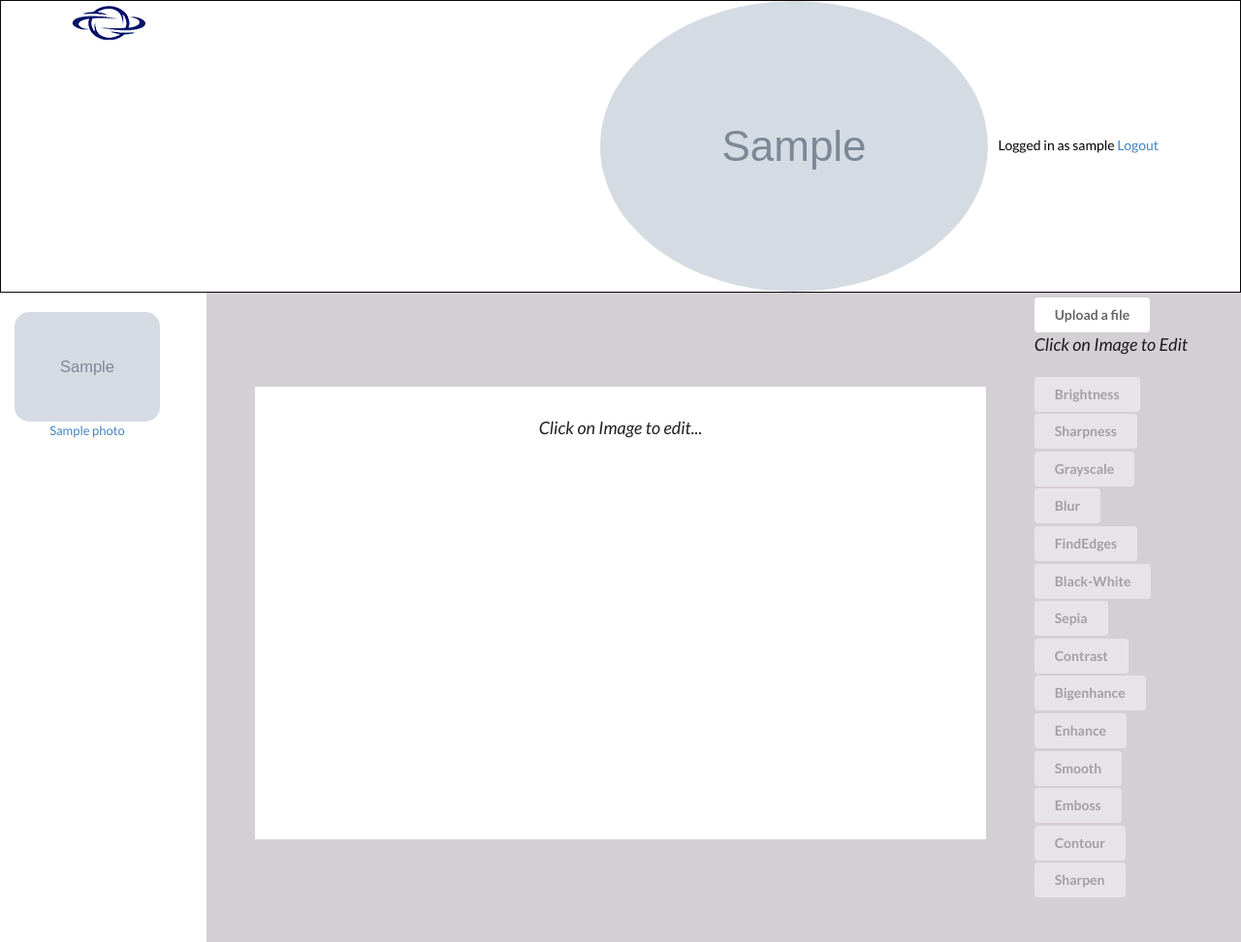
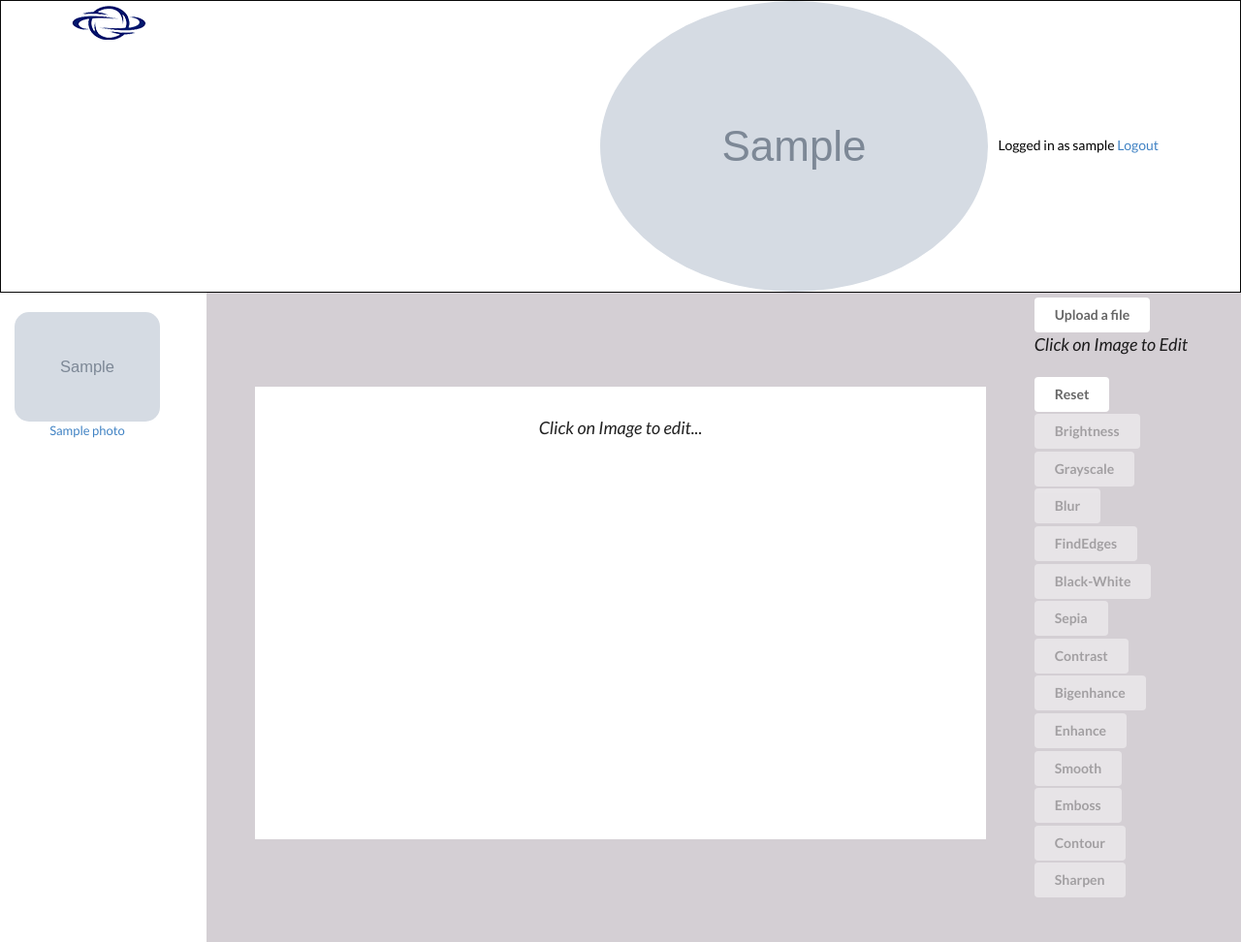
Before and after one commit to andela-sjames/django-photo-edit, a Django app: page /photoapp/photos/ in a window 1280 px wide. Shown: the whole page at 97% size. Run offline with Django 3.2, Linux system fonts and the light colour scheme; a user stored in the database is signed in; tables that the repository leaves empty hold one stand-in row (values such as "Sample post"); grey boxes marked "Sample" are stand-in pictures; parts of the project's set-up code (start-up, migrations or seed data) failed here and were passed over; some libraries are stand-ins or nearby versions.

Commit message:
add reset button and make effects buttons active on current selection

```diff
--- a/photoedit/photoapp/effects.py
+++ b/photoedit/photoapp/effects.py
@@ -29,12 +29,6 @@ class Applyeffects(object):
             img = Image.open(self.pilimage)
             enh = ImageEnhance.Brightness(img)
             img = enh.enhance(1.8)
-
-        if effect == 'sharpness':
-
-            img = Image.open(self.pilimage)
-            enh = ImageEnhance.Sharpness(img)
-            img = enh.enhance(2.5)
 
         if effect == 'grayscale':
 
--- a/photoedit/photoapp/templates/photoapp/delete_modal.html
+++ b/photoedit/photoapp/templates/photoapp/delete_modal.html
@@ -16,9 +16,9 @@
             </div>
             <div class="modal-footer">
                 <a href="#" id="photodeletediv">
-                <button type="button" class="ui blue basic button" id="confirmdelete">Delete</button>
+                <button type="button" class="ui black basic button" id="confirmdelete">Delete</button>
                 </a>
-                <button type="button" class="ui blue basic button" data-dismiss="modal">Close</button>
+                <button type="button" class="ui black basic button" data-dismiss="modal">Close</button>
             </div>
         </div><!-- /.modal-content -->
     </div><!-- /.modal-dialog -->
--- a/photoedit/photoapp/templates/photoapp/photoapp.html
+++ b/photoedit/photoapp/templates/photoapp/photoapp.html
@@ -48,14 +48,12 @@
                     {% endif %}
                     </div>
 
-                    <div class="ui active large loader" style="display:none"></div>
-
                     <img class="flex img-responsive" id="avatar" src="">
 
-                    <p id="show">Click on Image to edit..</p>
+                    <h3 id="show">Click on Image to edit..</h3>
 
                 </div>
-                <div class="row">
+                <div class="row" id="hide">
                     <button class="ui facebook button share" id="fbk">
                         <i class="facebook icon"></i>
                         Facebook share
@@ -81,14 +79,15 @@
 
 
         <div class="outer flex row">
+
+            <div class="effects move">
+            <a href="#" class="#" id="reset" data-src="reset">
+            <button class="ui button">Reset</button></a>
+            </div>
+
             <div class="effects move">
             <a href="#" class="setup" data-effect="brightness">
             <button class="ui button">Brightness</button></a>
-            </div>
-
-            <div class="effects move">
-            <a href="#" class="setup" data-effect="sharpness">
-            <button class="ui button">Sharpness</button></a>
             </div>
 
             <div class="effects move">
--- a/photoedit/static/css/index.css
+++ b/photoedit/static/css/index.css
@@ -309,3 +309,7 @@ body {
   position: relative;
   top: 1px;
 }
+
+.ui.active.button {
+  background-color: white;
+}
--- a/photoedit/static/js/main.js
+++ b/photoedit/static/js/main.js
@@ -82,15 +82,19 @@ function BindEvents()
         var imagePath = $(this).attr('data-image-id')
         var imageName = $(this).attr('data-name')
         var imageidentity = $(this).attr('data-title')
+        var resetDiv = $('#reset')
 
         imgDiv.attr( "src", imageUrl );
         imgDiv.attr('data-name', imageName)
         imgDiv.attr('data-title', imageidentity)
         effectsDiv.attr('data-image-id', imagePath)
+        resetDiv.attr('data-src', imageUrl)
 
         $(".flex").show();
         $('#fbk').show();
         $('#sp').show();
+        $('#show').hide();
+        $('#hide').show();
 
         var button  = $('.setup').find('button');
         button.removeAttr('disabled');
@@ -101,7 +105,7 @@ function UploadForm()
 {
     $('#uploadform').on('submit', function(event) {
             event.preventDefault();
-            var notify = $.notify('<strong>Upload</strong> in progress ...', {
+            var notify = $.notify('<strong>Uploading</strong>...', {
                 allow_dismiss: true,
                 placement: {
                     from: "top",
@@ -177,7 +181,6 @@ function ApplyEffects()
         e.preventDefault();
         var image = $(this).find('button').attr('data-image-id')
         var imgeffect = $(this).attr('data-effect')
-        $(".loader").show();
         var notify = $.notify('<strong>Applying effects...</strong>', {
             type: 'success',
             allow_dismiss: true,
@@ -213,6 +216,10 @@ function DeleteImage()
         $("body").on('click', "#confirmdelete", function(e){
             e.preventDefault();
             var imageId = $(this).attr('data-title')
+            var button  = $('.setup').find('button');
+            button.attr('disabled', 'disabled');
+            $('#hide').hide();
+
 
             $.ajax({
                 type: "GET",
@@ -237,10 +244,10 @@ function DeleteImage()
                         var url = "/photoapp/photos/"
                         $("#reload").load(url + " #reload")
                         var img_id = $('.frame').find('img').attr('data-title')
+                        $("#show").show();
 
                         if (img_id == imageId) {
                             $("#avatar").hide();
-                            $("#show").show();
                         }
                     }
                 },
@@ -341,6 +348,15 @@ function DefaultDisable(){
 
 }
 
+function ResetImage(){
+    $("body").on('click', "#reset", function(e){
+        e.preventDefault();
+        var replace = $(this).attr('data-src');
+        var canvas = $('#avatar');
+        canvas.attr('src', replace);
+    })
+}
+
 $(document).ready(function(){
     facebookLogin.init({
         login: "#facebookLogin", //test value
@@ -358,5 +374,6 @@ $(document).ready(function(){
     DownloadFile();
     Disable();
     DefaultDisable();
+    ResetImage();
 
 })
```
Also changed, not shown: photoedit/photoapp/tests/test_effects.py (+0 -6 lines).
